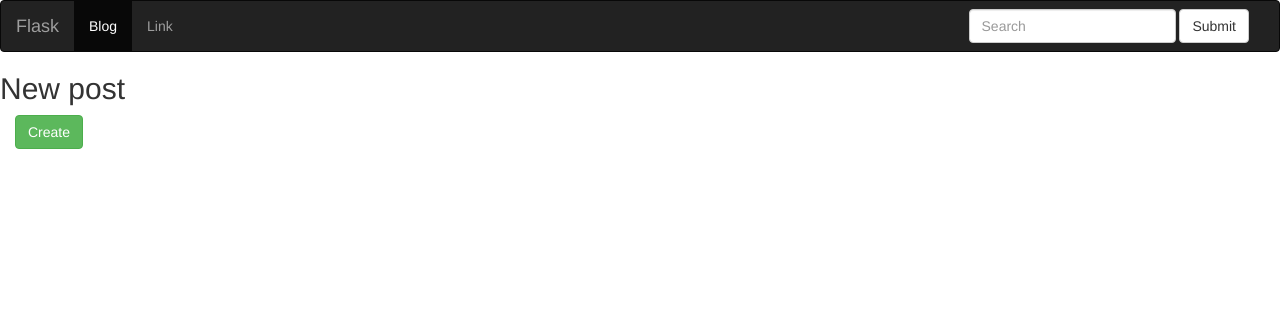
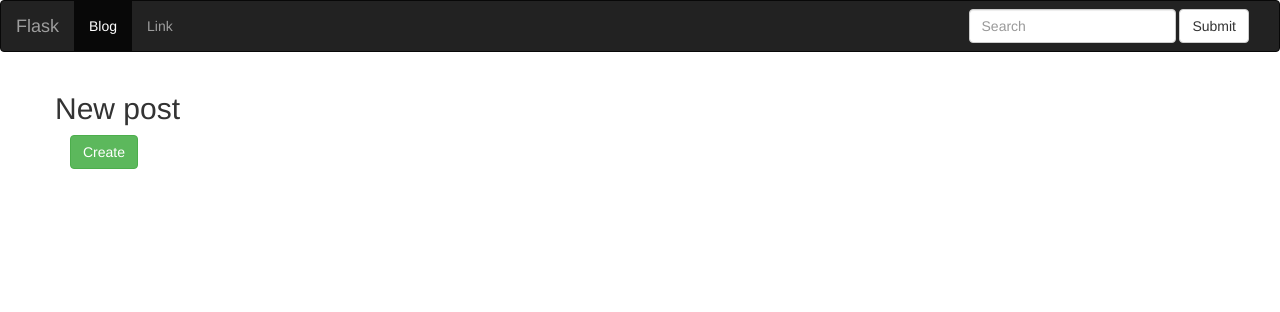
Before and after one commit to gambrinus304/Flask, a Python web app: template app/posts/templates/posts/create_post.html in a window 1280 px wide. Shown: the top 312 px of the page. Run offline with Jinja, Linux system fonts and the light colour scheme; the template is opened without the code that fills it, so the values that code supplies are empty; some libraries are stand-ins or nearby versions.

Commit message:
Fix bad rows

```diff
--- a/app/templates/base.html
+++ b/app/templates/base.html
@@ -47,15 +47,18 @@
 </nav>
 
 
+<div class="container">
+    <div class="row">
+        <h2>
+        {% block content_title %}
+        {% endblock %}
+        </h2>
 
-<h2>
-    {% block content_title %}
-    {% endblock %}
-</h2>
+        {% block content %}
+        {% endblock %}
+    </div>
+</div>
 
-    {% block content %}
-
-    {% endblock %}
 
 </body>
 </html>
```
